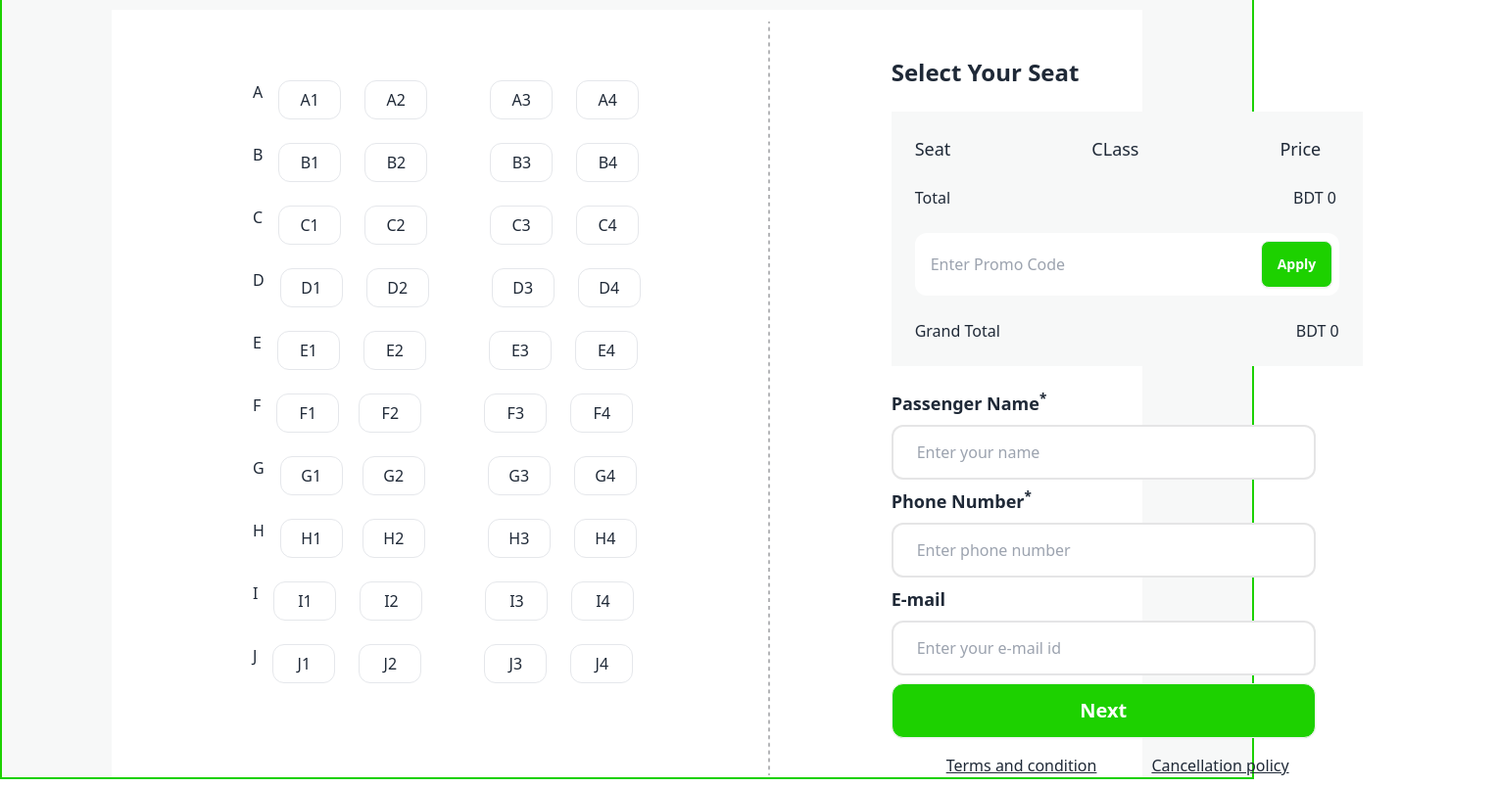
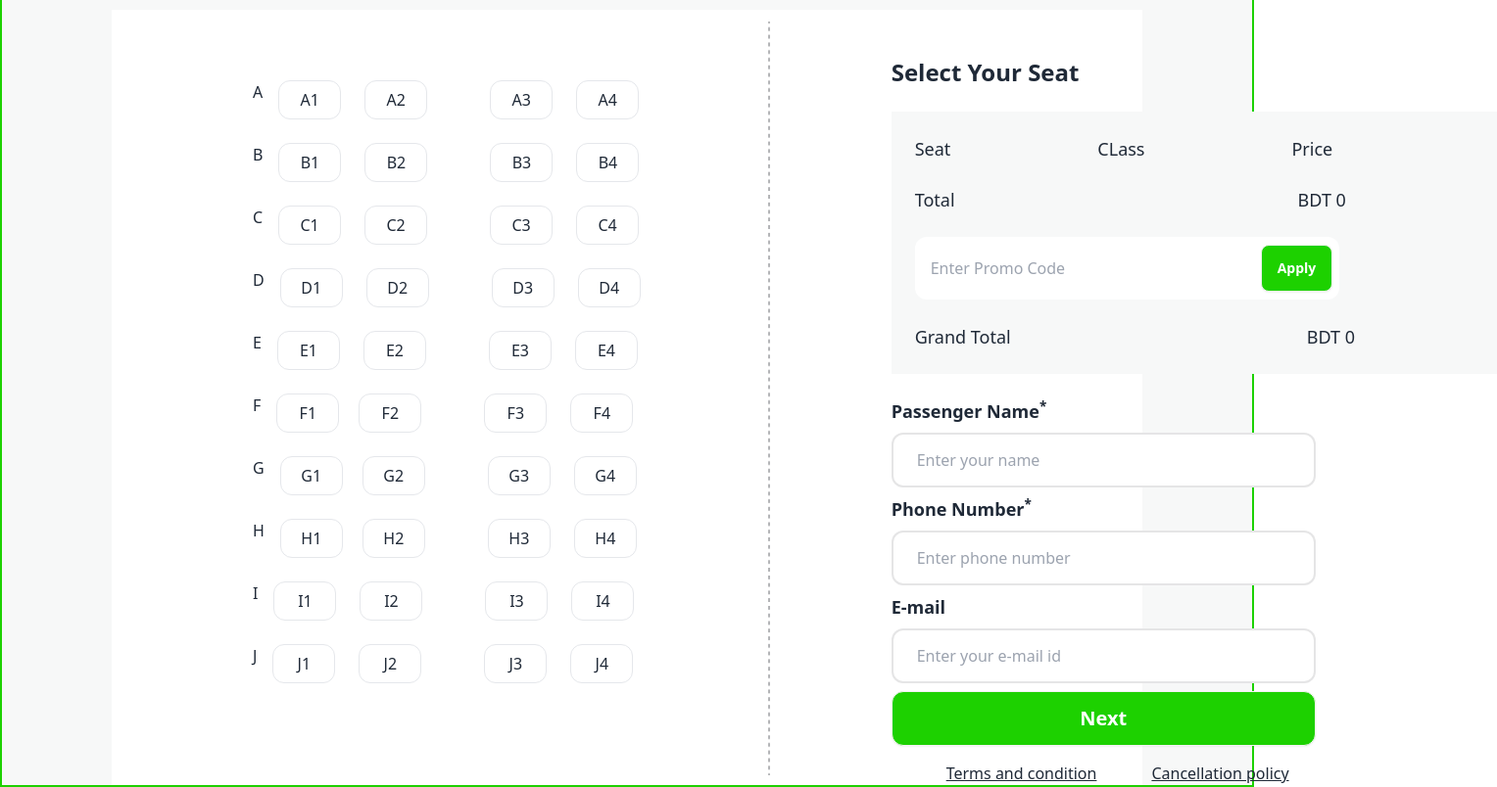
Before and after one commit to sakibhasansufi/b9-a5, a plain HTML site: page index.html in a window 1280 px wide. Shown: the part 2160-2964 px from the top of the page at 98% size, 1528 px wide, since content can reach past the window. Drawn offline with nearby package versions, Linux system fonts and the light colour scheme.

Commit message:
grand total fixed

```diff
--- a/index.html
+++ b/index.html
@@ -513,7 +513,7 @@
                         <div class="mt-12">
                             <h1 class="text-2xl font-semibold">Select Your Seat</h1>
                             <div class="bg-[#f7f8f8] p-6 mt-6">
-                                <div class="flex gap-36 text-lg font-medium  ">
+                                <div class="flex gap-[150px] text-lg font-medium  ">
                                     <div class="relative">
                                         <h2 class="">Seat <span id="seat-number" class=" text-[#1dd100] absolute -top-3">
                                             </span>
@@ -529,13 +529,13 @@
 
                                         </ul>
                                     </h3>
-                                    <h4>Price
+                                    <h4 >Price
                                         <ul id="selected-price">
 
                                         </ul>
                                     </h4>
                                 </div>
-                                <div class="flex gap-[350px] mt-6">
+                                <div class="flex gap-[350px] mt-6 text-lg font-medium">
                                     <h2>Total</h2>
                                     <h3>BDT <span id="total-cost">0</span></h3>
                                 </div>
@@ -545,7 +545,7 @@
                                     <button id="apply-button"
                                         class="absolute bg-[#1dd100] text-white btn -ml-20 mt-2">Apply</button>
                                 </div>
-                                <div class="flex gap-[302px] mt-6">
+                                <div class="flex gap-[302px] mt-6 w-[570px] text-lg font-medium">
                                     <h2>Grand Total</h2>
                                     <h3>BDT <span id="grand-total">0</span></h3>
                                 </div>
```
